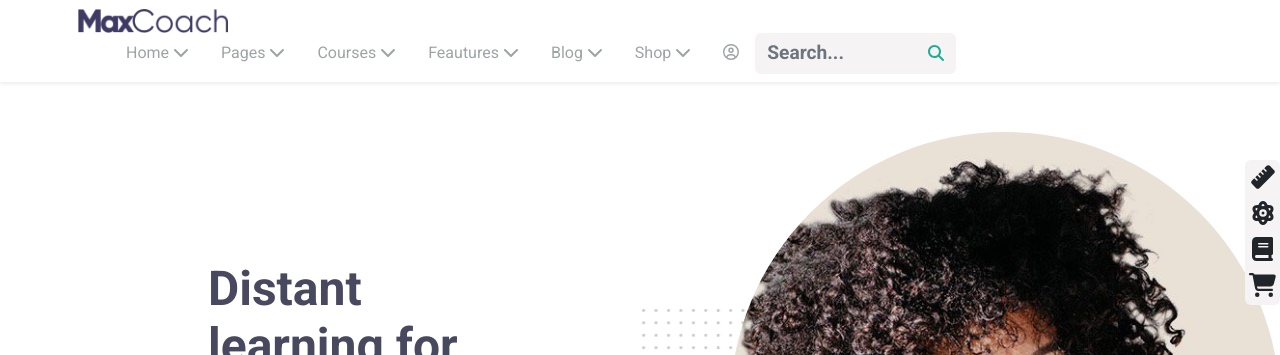
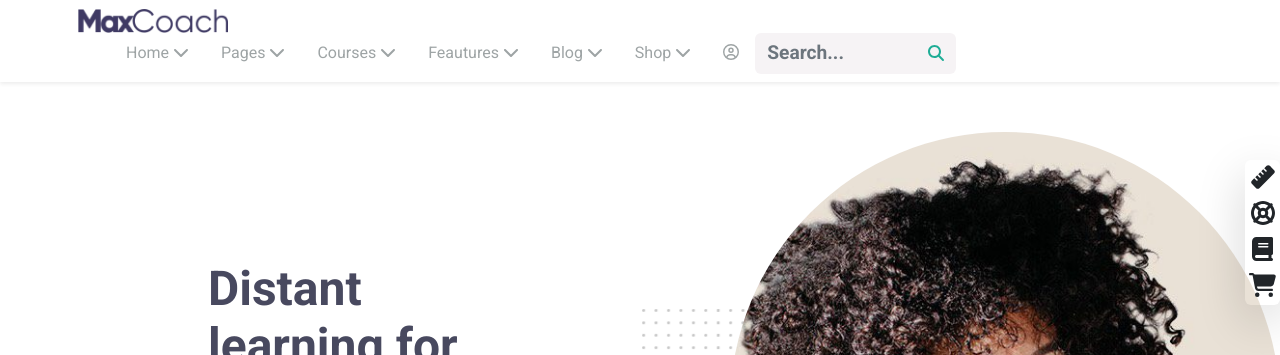
Before and after one commit to CastellucciLuca/proj-html-vuejs, a Vue app: page / in a window 1280 px wide. Shown: the top 355 px of the page. Built offline with nearby package versions, Linux system fonts and the light colour scheme.

Commit message:
fix icons, add shadows-lg in lateral options

```diff
--- a/src/components/main-components/HeroMain.vue
+++ b/src/components/main-components/HeroMain.vue
@@ -42,9 +42,9 @@ export default {
             <img src="../../assets/img/client-logo-06.png" alt="client-logo6" class="client m-5">
         </div>
 
-        <div class="lateral-options position-absolute text-center fs-4 rounded-2">
+        <div class="lateral-options position-absolute text-center fs-4 rounded-2 shadow-lg">
             <font-awesome-icon icon="fa-solid fa-ruler" />
-            <font-awesome-icon icon="fa-solid fa-atom" />
+            <font-awesome-icon icon="fa-solid fa-life-ring" />
             <font-awesome-icon icon="fa-solid fa-book" />
             <font-awesome-icon icon="fa-solid fa-cart-shopping" />
 
@@ -130,7 +130,6 @@ export default {
     .lateral-options {
         height: 145px;
         width: 35px;
-        background-color: $HintOfRed;
         right: 0;
         top: 20%;
         cursor: pointer;
--- a/src/main.js
+++ b/src/main.js
@@ -3,10 +3,10 @@ import App from './App.vue'
 import { library } from '@fortawesome/fontawesome-svg-core'
 
 import { FontAwesomeIcon } from '@fortawesome/vue-fontawesome'
-import { faChevronDown, faMagnifyingGlass, faRuler,faBook, faDownload, faCartShopping, faAtom, faFile, faCircle, faEye, faCalendar, faRightLong, faCopyright, faArrowUpLong } from '@fortawesome/free-solid-svg-icons'
+import { faChevronDown, faMagnifyingGlass, faRuler,faBook, faDownload, faCartShopping, faFile, faCircle, faEye, faCalendar, faRightLong, faCopyright, faArrowUpLong, faLifeRing } from '@fortawesome/free-solid-svg-icons'
 import { faCircleUser } from '@fortawesome/free-regular-svg-icons'
 import { faFacebook, faInstagram, faLinkedin, faTwitter } from '@fortawesome/free-brands-svg-icons'
-library.add(faChevronDown,faMagnifyingGlass,faCircleUser,faRuler,faBook,faDownload,faCartShopping,faAtom,faFile,faCircle,faEye,faCalendar,faRightLong,faCopyright,faFacebook,faTwitter,faInstagram,faLinkedin,faArrowUpLong)
+library.add(faChevronDown,faMagnifyingGlass,faCircleUser,faRuler,faBook,faDownload,faCartShopping,faFile,faCircle,faEye,faCalendar,faRightLong,faCopyright,faFacebook,faTwitter,faInstagram,faLinkedin,faArrowUpLong,faLifeRing)
 
 createApp(App).component("font-awesome-icon", FontAwesomeIcon)
     .mount('#app')
```
